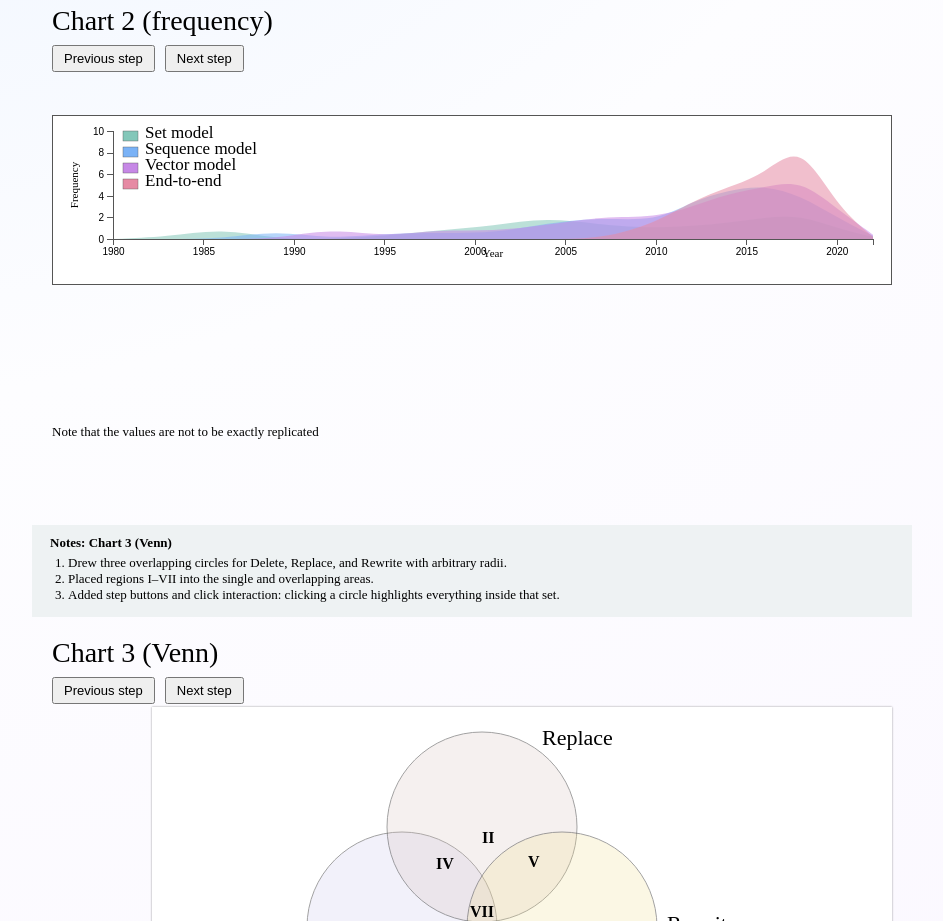
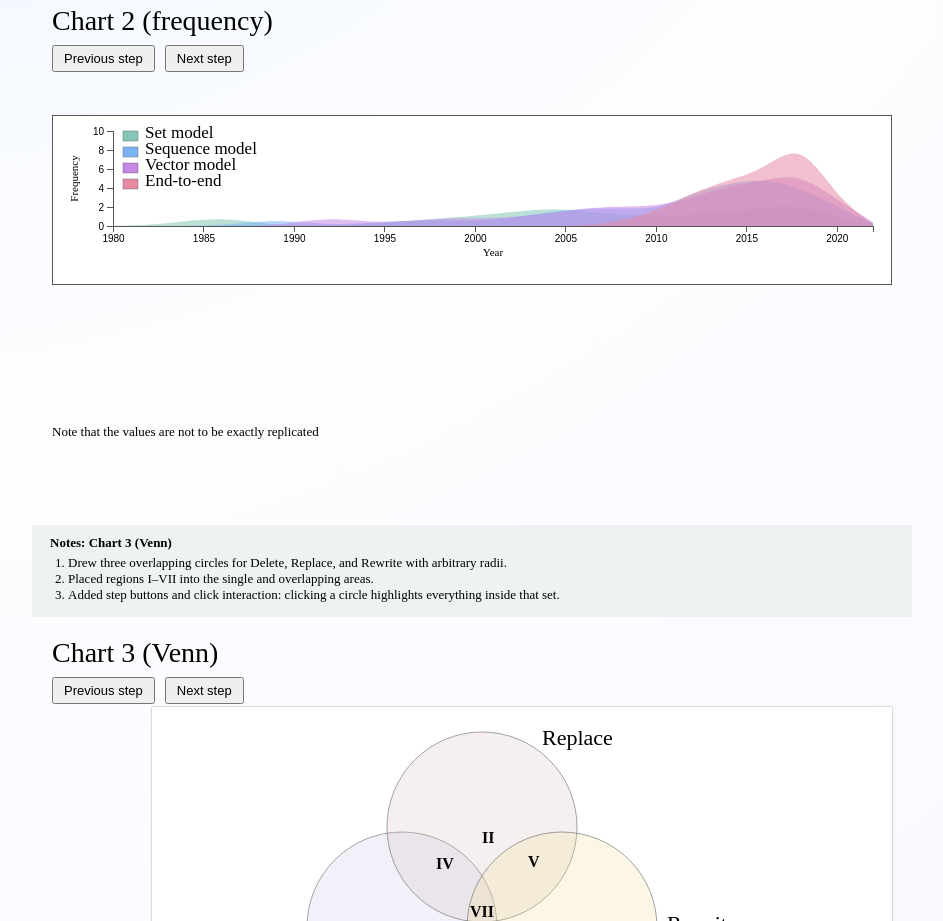
Before and after one commit to Partha-IEEE/IDV-assignment5, a plain HTML site: page assignment3.html in a window 1280 px wide. Shown: the part 840-1761 px from the top of the page, without its empty margins (168-1111 px from the left). Drawn offline with nearby package versions, Linux system fonts and the light colour scheme.

Commit message:
Update assignment3.html

```diff
--- a/assignment3.html
+++ b/assignment3.html
@@ -726,7 +726,7 @@
     const width  = +svg.attr("width");
     const height = +svg.attr("height");
 
-    const margin = {top:10,right:10,bottom:22,left:50};
+    const margin = {top:10,right:10,bottom:35,left:50};
     const innerWidth  = width  - margin.left - margin.right;
     const innerHeight = height - margin.top  - margin.bottom;
 
@@ -793,7 +793,7 @@
 
     g.append("text")
       .attr("x",innerWidth/2)
-      .attr("y",innerHeight+18)
+      .attr("y",innerHeight+30)
       .attr("text-anchor","middle")
       .attr("font-size",11)
       .text("Year");
```
